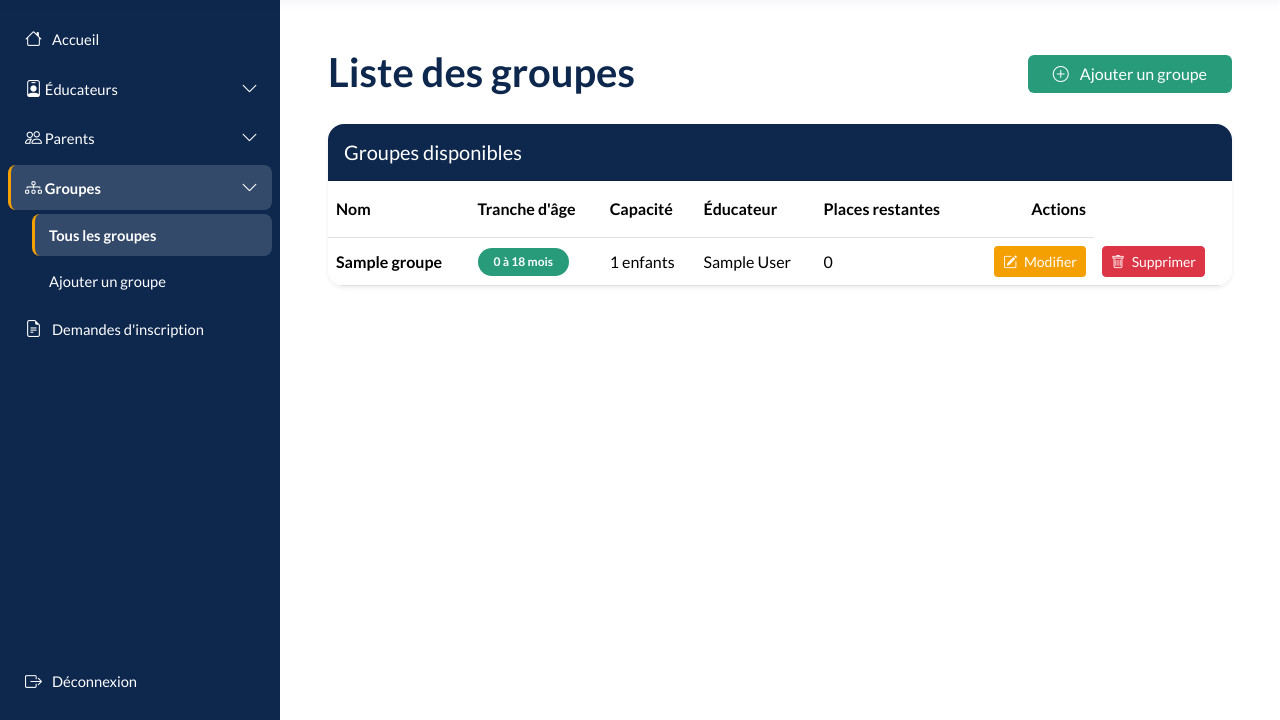
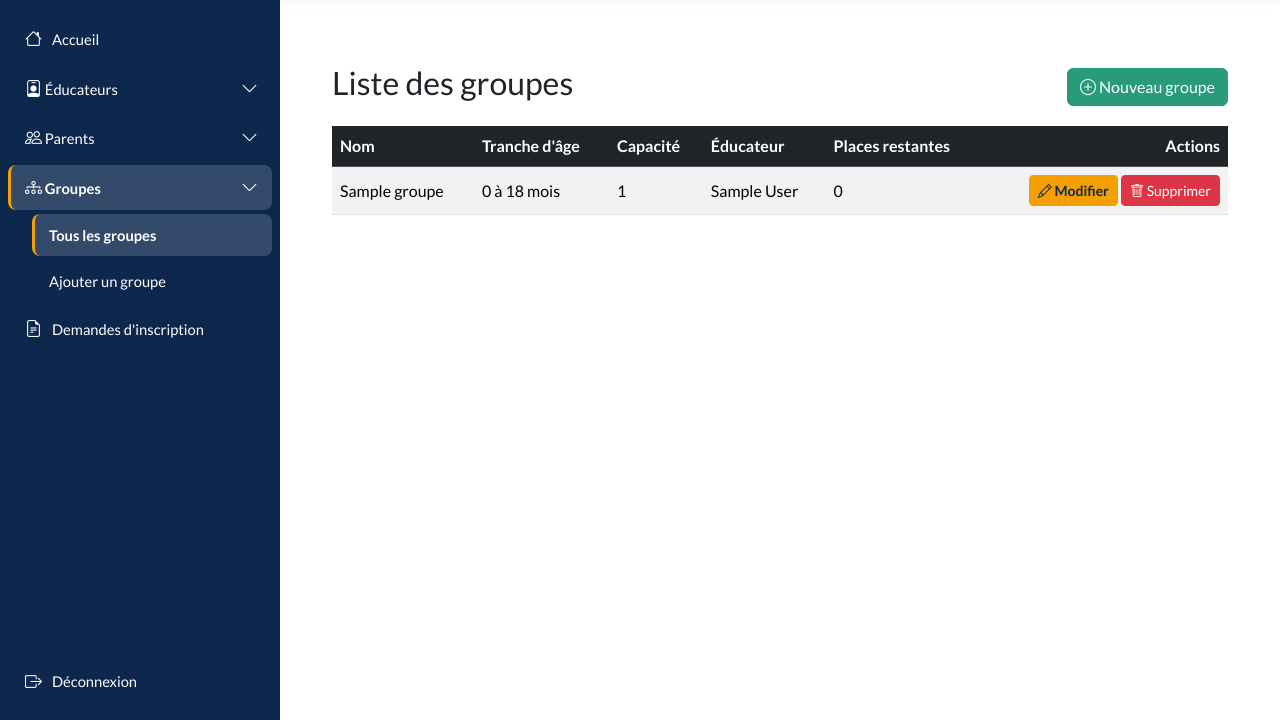
Before and after one commit to saiahhoussem/CarthageXManagement, a Django app: page /groupes/ in a window 1280 px wide. Shown: the part 87-807 px from the top of the page. Run offline with Django 5.2, Linux system fonts and the light colour scheme; a user stored in the database is signed in; tables that the repository leaves empty hold one stand-in row (values such as "Sample post").

Commit message:
style: harmoniser la liste des groupes avec les autres listes

```diff
--- a/templates/groupes/liste_groupes.html
+++ b/templates/groupes/liste_groupes.html
@@ -1,57 +1,37 @@
 {% extends "base.html" %}
+{% load static %}
 
-{% block title %}Liste des groupes{% endblock %}
+{% block title %}Liste des groupes - CarthageKids{% endblock %}
 
 {% block sidebar %}
     {% include "components/sidebar_menu.html" %}
 {% endblock %}
 
 {% block content %}
-<main class="container py-5 px-4 px-xl-5">
+<main>
+    <div class="container mt-4">
 
-    <div class="d-flex flex-column flex-md-row justify-content-between align-items-md-center mb-4">
-        <div>
-            <h1 class="fw-bold mb-1" style="color: #0d274d;">
-                Liste des groupes
-            </h1>
+        <div class="d-flex justify-content-between align-items-center mb-3">
+            <h2>Liste des groupes</h2>
 
-        </div>
-
-        <a
-            href="{% url 'ajouter_groupe' %}"
-            class="btn text-white mt-3 mt-md-0 px-4"
-            style="background-color: #289b7b;"
-        >
-            <i class="bi bi-plus-circle me-2"></i>
-            Ajouter un groupe
+            <a href="{% url 'ajouter_groupe' %}" class="btn btn-carthage">
+                <i class="bi bi-plus-circle"></i>
+                Nouveau groupe
             </a>
         </div>
 
         {% if groupes %}
 
-        <div class="card shadow-sm border-0 rounded-4 overflow-hidden">
+            <table class="table table-striped table-hover align-middle">
 
-            <div
-                class="card-header text-white py-3"
-                style="background-color: #0d274d;"
-            >
-                <h2 class="h5 mb-0">
-                    Groupes disponibles
-                </h2>
-            </div>
-
-            <div class="table-responsive">
-
-                <table class="table table-hover align-middle mb-0">
-
-                    <thead class="text-white" style="background-color: #0d274d;">
+                <thead class="table-dark">
                     <tr>
-                            <th class="py-3">Nom</th>
-                            <th class="py-3">Tranche d'âge</th>
-                            <th class="py-3">Capacité</th>
-                            <th class="py-3">Éducateur</th>
-                            <th class="py-3">Places restantes</th>
-                            <th class="py-3 text-end">Actions</th>
+                        <th>Nom</th>
+                        <th>Tranche d'âge</th>
+                        <th>Capacité</th>
+                        <th>Éducateur</th>
+                        <th>Places restantes</th>
+                        <th class="text-end">Actions</th>
                     </tr>
                 </thead>
 
@@ -61,36 +41,28 @@
 
                         <tr>
 
-                                <td class="fw-semibold">
+                            <td>
                                 {{ groupe.nom }}
                             </td>
 
                             <td>
-                                    <span
-                                        class="badge rounded-pill px-3 py-2"
-                                        style="background-color: #289b7b;"
-                                    >
                                 {{ groupe.get_tranche_age_display }}
-                                    </span>
                             </td>
 
                             <td>
-                                    {{ groupe.capacite }} enfants
+                                {{ groupe.capacite }}
                             </td>
 
                             <td>
                                 {% if groupe.educateur %}
-
                                     {{ groupe.educateur.get_full_name|default:groupe.educateur.username }}
-
                                 {% else %}
-
                                     <span class="text-muted">
                                         Non assigné
                                     </span>
-
                                 {% endif %}
                             </td>
+
                             <td>
                                 {{ groupe.places_restantes }}
                             </td>
@@ -99,22 +71,20 @@
 
                                 <a
                                     href="{% url 'modifier_groupe' groupe.id %}"
-                                        class="btn btn-sm text-white"
-                                        style="background-color: #f49f02;"
+                                    class="btn btn-sm btn-ck-orange"
                                 >
-                                        <i class="bi bi-pencil-square me-1"></i>
+                                    <i class="bi bi-pencil"></i>
                                     Modifier
                                 </a>
 
-                                </td>
-                                <td>
                                 <a
                                     href="{% url 'supprimer_groupe' groupe.id %}"
                                     class="btn btn-sm btn-danger"
                                 >
-                                        <i class="bi bi-trash me-1"></i>
+                                    <i class="bi bi-trash"></i>
                                     Supprimer
                                 </a>
+
                             </td>
 
                         </tr>
@@ -125,42 +95,14 @@
 
             </table>
 
-            </div>
-        </div>
-
         {% else %}
 
-        <div class="card border-0 shadow-sm rounded-4">
-            <div class="card-body text-center py-5">
-
-                <i
-                    class="bi bi-people fs-1"
-                    style="color: #289b7b;"
-                ></i>
-
-                <h2
-                    class="h5 mt-3"
-                    style="color: #0d274d;"
-                >
-                    Aucun groupe
-                </h2>
-
-                <p class="text-muted">
-                    Aucun groupe n'a encore été créé.
-                </p>
-
-                <a
-                    href="{% url 'ajouter_groupe' %}"
-                    class="btn text-white px-4"
-                    style="background-color: #289b7b;"
-                >
-                    Créer un premier groupe
-                </a>
-
-            </div>
+            <div class="alert alert-info">
+                Aucun groupe enregistré pour le moment.
             </div>
 
         {% endif %}
 
+    </div>
 </main>
 {% endblock %}
```
Lines whose indentation alone changed are shown as unchanged.
